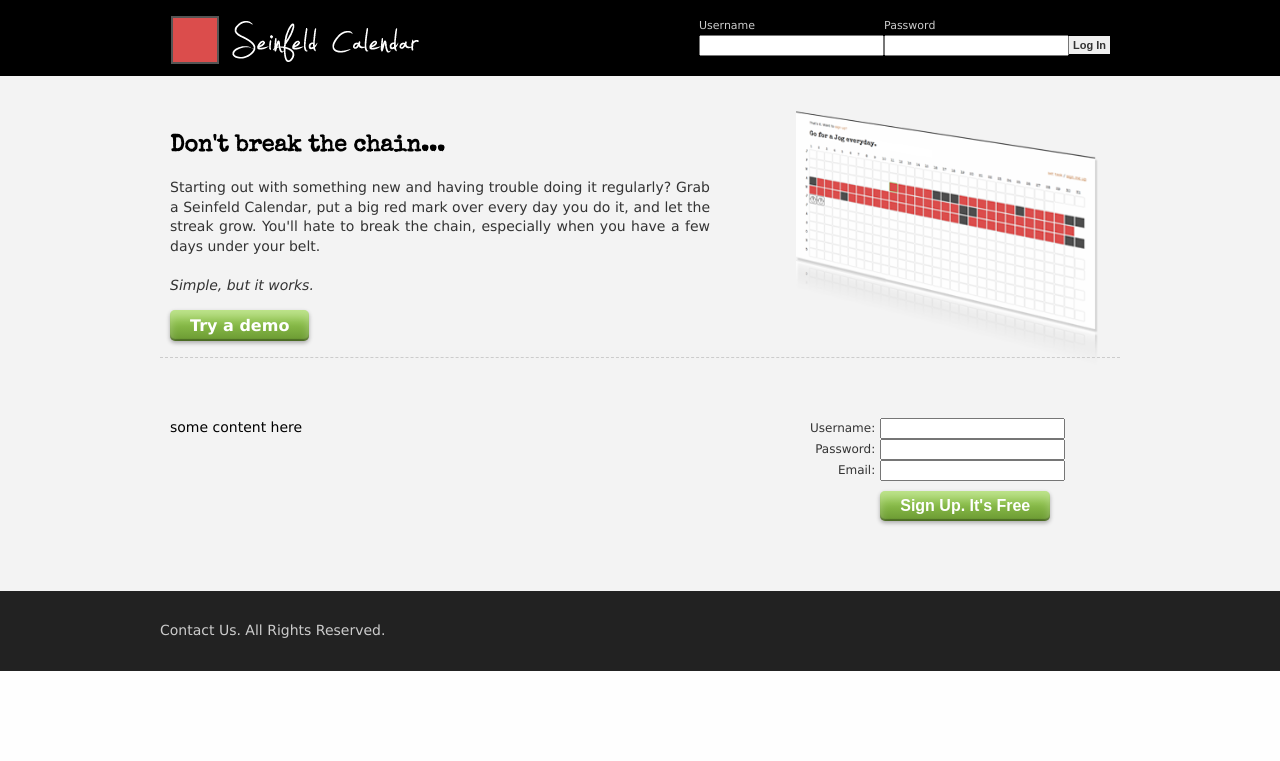
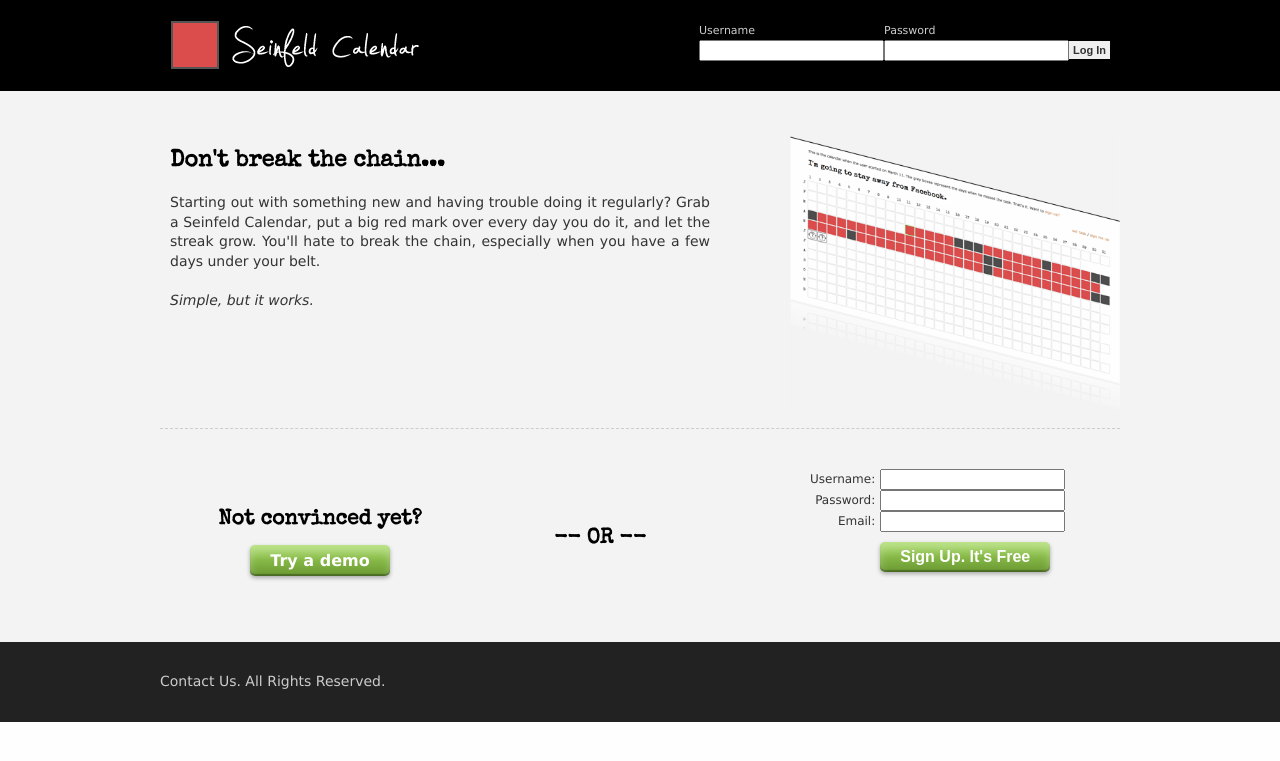
Before and after one commit to vdugar/Seinfeld-Calendar, a Django app: template templates/registration/login.html in a window 1280 px wide. Shown: the top 761 px of the page. Run offline with Django 3.2, Linux system fonts and the light colour scheme; the template is opened without the code that fills it, so the values that code supplies are empty, except form fields; tables that the repository leaves empty hold one stand-in row (values such as "Sample post"); form fields are guessed from the names that the template uses.

Commit message:
changed homepage image

```diff
--- a/static/style/layout.css
+++ b/static/style/layout.css
@@ -66,7 +66,7 @@ div{margin:0;}
 .header {
 	width: 100%;
 	background: #000;
-	padding-top: 15px;
+	padding: 20px 0 10px;
 }
 
 .header h1 {
@@ -106,7 +106,7 @@ div{margin:0;}
 
 #banner .image {
 	background: url("../images/seinfeld.png") 100% center no-repeat;
-	background-size: 35%;
+	background-size:35%;
 }
 
 hr {
@@ -126,6 +126,14 @@ hr {
 
 #content a {
 	color: #563f6b;
+}
+
+.democlass h3{
+	font-family: 'Special Elite', arial, serif;
+}
+
+.democlass{
+	text-align:center;
 }
 
 /* FOOTER
--- a/templates/registration/login.html
+++ b/templates/registration/login.html
@@ -53,20 +53,26 @@
 			<div class="grid_7">
 				<p>Starting out with something new and having trouble doing it regularly? Grab a Seinfeld Calendar, put a big red mark over every day you do it, and let the streak grow. You'll hate to break the chain, especially when you have a few days under your belt.
 				<br/>
-				<br/><i>Simple, but it works.</i><br/><br/>
-				<a href="../demo/" class="submit2">Try a demo</a><br/><br/></p>
+				<br/><i>Simple, but it works.</i><br/><br/><br/><br/><br/><br/><br/>
+
 			</div>
-			<br/>
+
 			<hr/>
-			<br/>
 		</div>
 	</div>
 
 	<div id="content" class="container_12 clearfix ">
-		<div class="grid_7">
-			some content here
+		<div class="grid_4 democlass">
+			<br/><br/>
+			<h3>Not convinced yet?</h3>
+			<a href="../demo/" class="submit2">Try a demo</a><br/><br/></p>
 		</div>
 
+		<div class="grid_3 democlass">
+		<br/><br/
+		<br/><br/>
+		<h3>-- OR --<h3>
+		</div>
 		<div class="grid_4 push_1">
 			<form action='' method='POST'>
 				{% csrf_token %}
```
Also changed, not shown: static/images/seinfeld.png.
